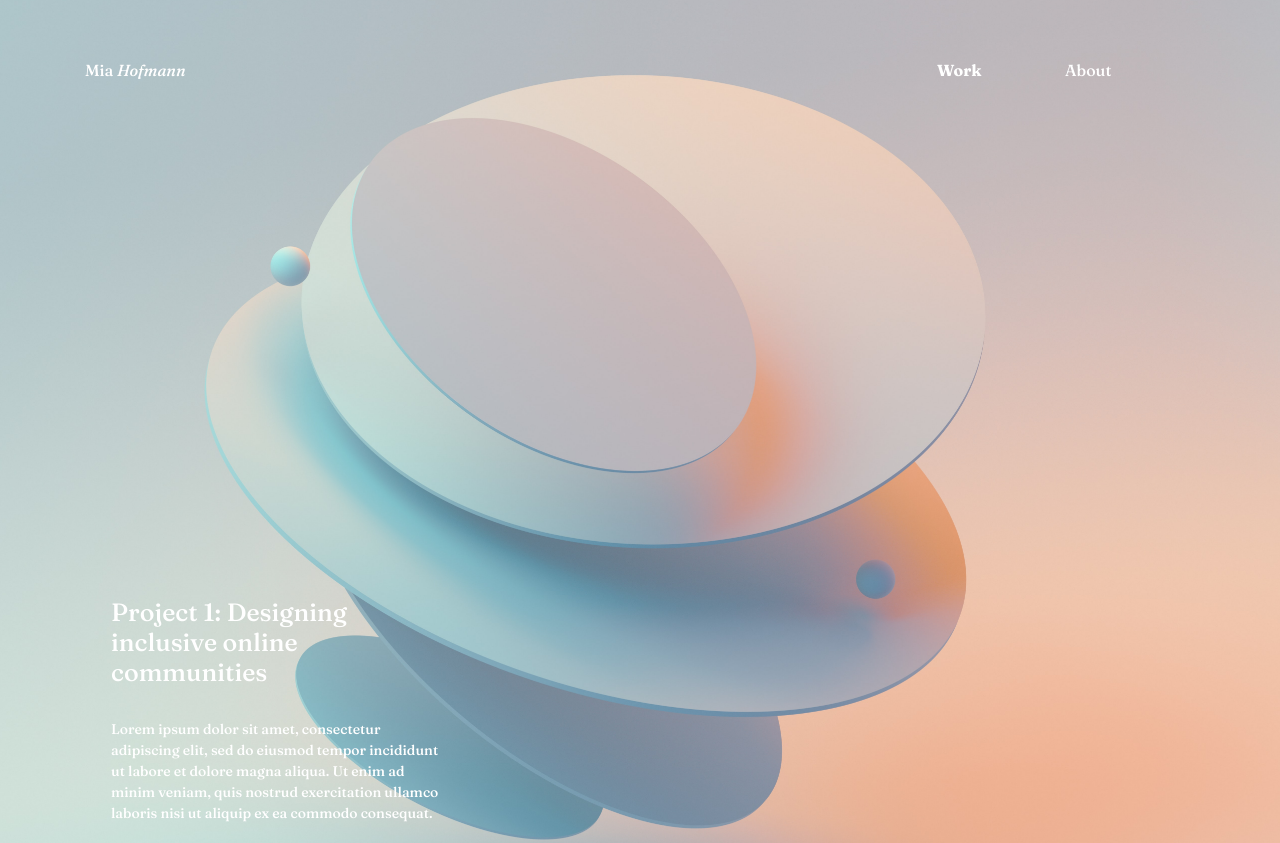
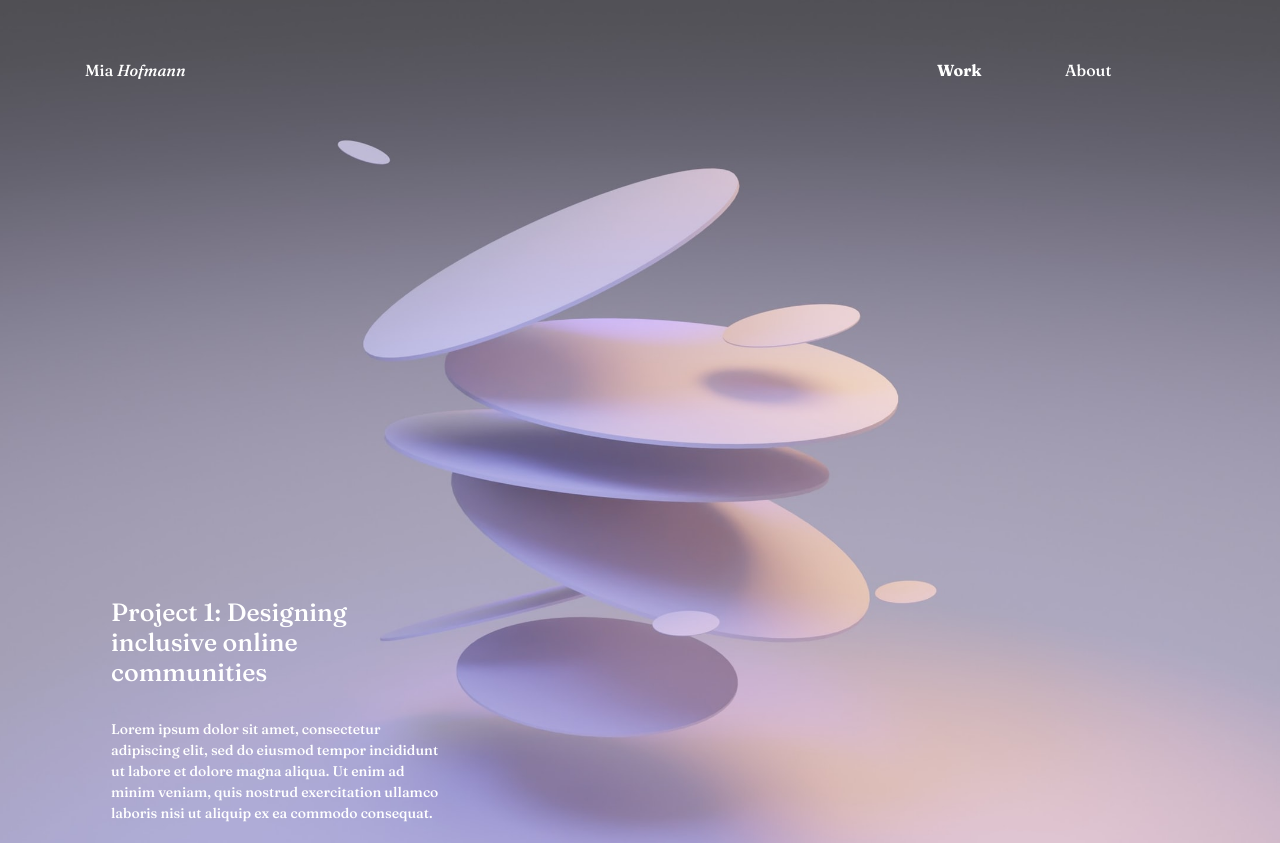
Before and after one commit to miadaii/portfolio-pui, a plain HTML site: page single_page1.html in a window 1280 px wide. Shown: the top 843 px of the page. Drawn offline with nearby package versions, Linux system fonts and the light colour scheme.

Commit message:
updating colors for accessibility

```diff
--- a/assets/css/style.css
+++ b/assets/css/style.css
@@ -4,8 +4,7 @@ body{
     font-family: 'Gopher', 'Fraunces';
     font-weight: normal;
     color: rgba(0,0,0,0.85);
-    background: radial-gradient(76.53% 151.34% at 9.79% 31.15%, #EFA895 0%, #E0C6B3 29.56%, #D4D4D7 100%);
-}
+    background: radial-gradient(52.44% 102.89% at 20.26% 9.17%, #799395 25%, #9AACB0 79.69%);}
 
 a{
     color: white;
@@ -172,7 +171,7 @@ p{
   }
 
   .top-container1{
-    background: url(../images/h1.jpg) no-repeat top;
+    background: url(../images/purple.jpeg) no-repeat top;
     background-size: cover;
 
     /* position:relative; */
--- a/single_page1.html
+++ b/single_page1.html
@@ -35,7 +35,7 @@
         <div class="top-container1" style="padding-top: 640px">
             <div class="row mx-5 px-5">
                 <div class="col-lg-4 text-white">
-                  <h6 class="format-text">Project 1: Designing inclusive online communities</h6>
+                  <h1 class="format-text">Project 1: Designing inclusive online communities</h1>
                   <br>
                   <p class="format-text2">Lorem ipsum dolor sit amet, consectetur adipiscing elit, sed do eiusmod tempor incididunt ut labore et dolore magna aliqua. Ut enim ad minim veniam, quis nostrud exercitation ullamco laboris nisi ut aliquip ex ea commodo consequat.</p>
               </div>
```
Also changed, not shown: about.html (+4 -3 lines), assets/images/purple.jpeg (added).
